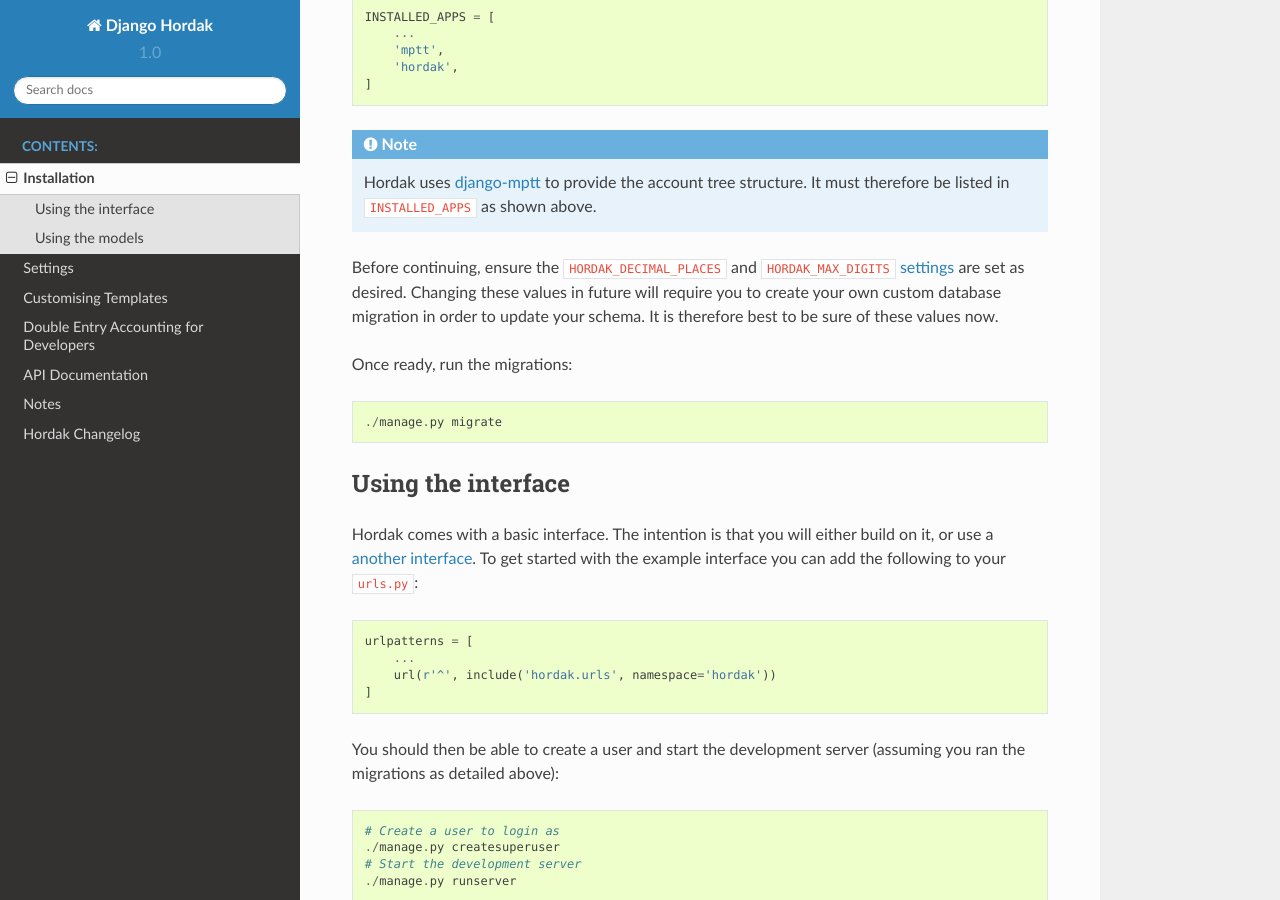
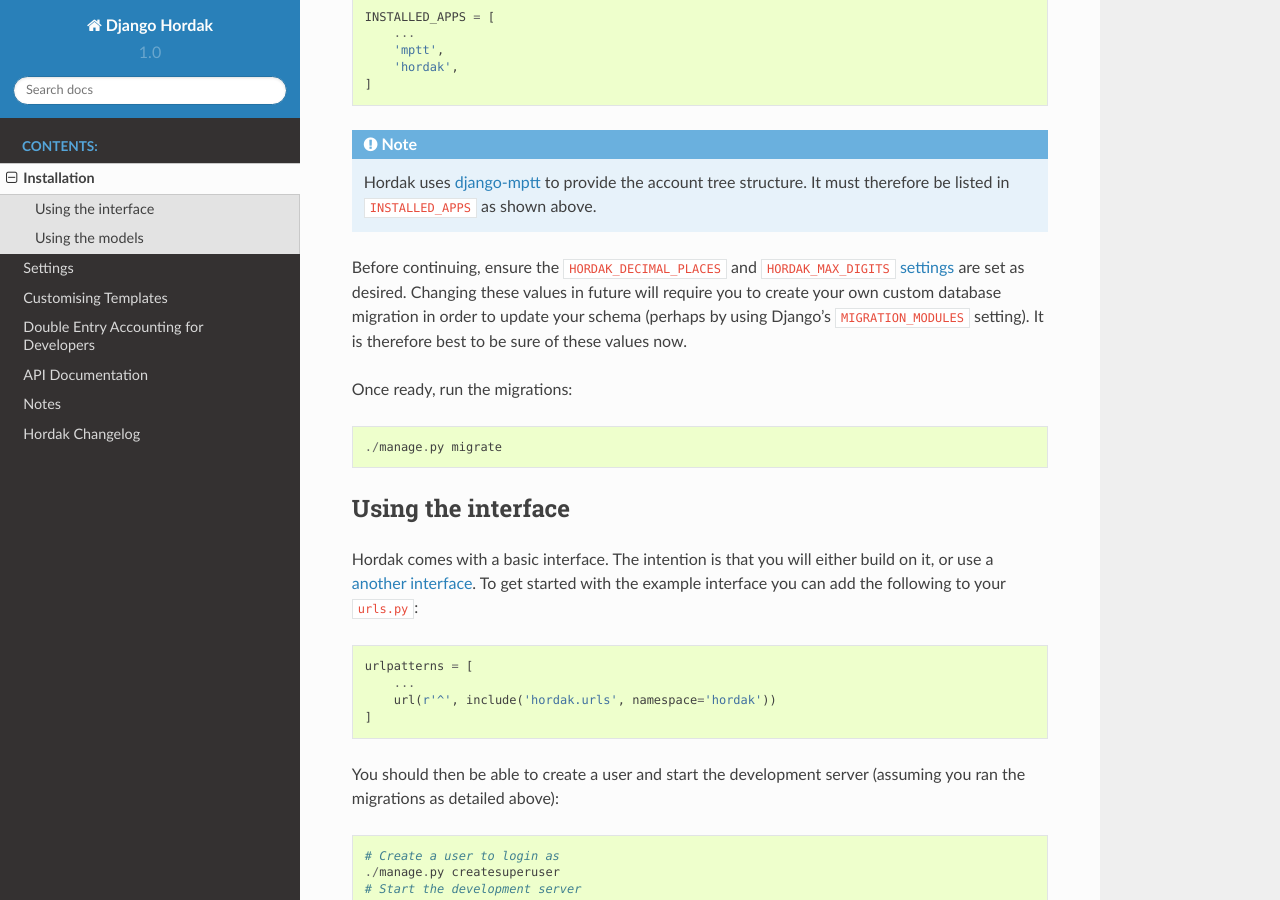
Before and after one commit to adamcharnock/django-hordak, a Sphinx documentation site: the page built from docs/installation.rst, in a window 1280 px wide and 900 px high, scrolled down 327 px. Built offline with Sphinx 7.4.7 and the Read the Docs theme 2.0.0, drawn with Linux system fonts in a browser that asks for light colours.

Commit message:
Adding note on MIGRATION_MODULES to docs, #21

```diff
--- a/docs/installation.rst
+++ b/docs/installation.rst
@@ -23,7 +23,8 @@ Add to installed apps:
 Before continuing, ensure the ``HORDAK_DECIMAL_PLACES`` and ``HORDAK_MAX_DIGITS``
 :ref:`settings <settings>` are set as desired.
 Changing these values in future will require you to create your
-own custom database migration in order to update your schema. It is
+own custom database migration in order to update your schema
+(perhaps by using Django's ``MIGRATION_MODULES`` setting). It is
 therefore best to be sure of these values now.
 
 Once ready, run the migrations::
```
